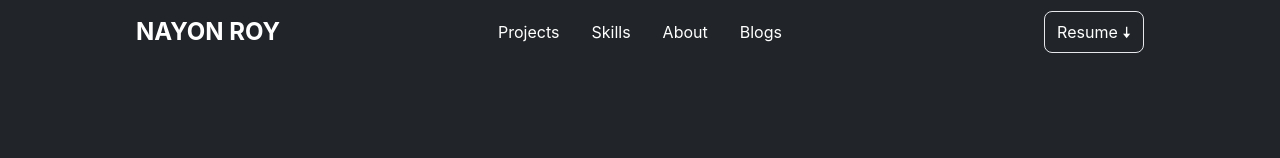
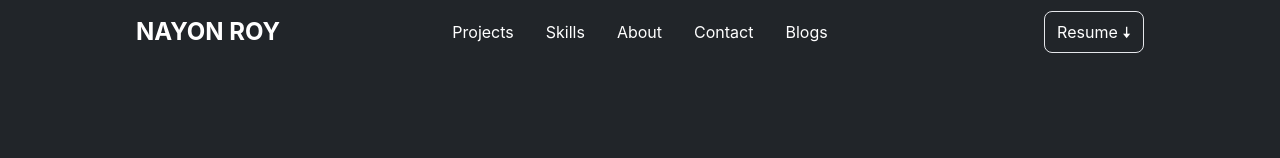
Before and after one commit to nayon64/nayor_roy_portfolio-client, a React (Create React App) app: page / in a window 1280 px wide. Shown: the top 158 px of the page. Built offline with nearby package versions, Linux system fonts and the light colour scheme; no server answers.

Commit message:
add projects and contact page

```diff
--- /dev/null
+++ b/src/Pages/Contacts/Contacts.js
@@ -0,0 +1,12 @@
+import React from 'react';
+import Contact from '../Home/Contact/Contact';
+
+const Contacts = () => {
+	return (
+		<div>
+			<Contact></Contact>
+		</div>
+	);
+};
+
+export default Contacts;
--- /dev/null
+++ b/src/Pages/Projects/Projects.js
@@ -0,0 +1,12 @@
+import React from 'react';
+import MyProjects from '../Home/MyProjects/MyProjects';
+
+const Projects = () => {
+	return (
+		<div>
+			<MyProjects></MyProjects>
+		</div>
+	);
+};
+
+export default Projects;
--- a/src/Shared/Navbar/Navbar.js
+++ b/src/Shared/Navbar/Navbar.js
@@ -7,7 +7,7 @@ const Navbar = () => {
 	const menus = (
     <>
       <li>
-        <Link>Projects</Link>
+        <Link to="/projects">Projects</Link>
       </li>
       <li>
         <Link>Skills</Link>
@@ -16,9 +16,11 @@ const Navbar = () => {
         <Link>About</Link>
       </li>
       <li>
+        <Link to="/contact">Contact</Link>
+      </li>
+      <li>
         <Link to="/blogs">Blogs</Link>
       </li>
-
     </>
   );
 
--- a/src/Shared/SkillModal/SkillModal.js
+++ b/src/Shared/SkillModal/SkillModal.js
@@ -1,7 +1,8 @@
 import React from 'react';
 
 const SkillModal = ({ props, setProps }) => {
-	console.log(props)
+  console.log(props)
+  console.log("Programing"&&"Hero")
 	return (
     <div className="fixed bg-primary transition-all duration-300 bg-opacity-70 top-0 flex items-center w-screen justify-center  h-full">
       <div className=" card w-96 bg-red-100 shadow-xl mx-auto">
```
Also changed, not shown: src/Routes/Routes/Route.js (+10 -0 lines).
